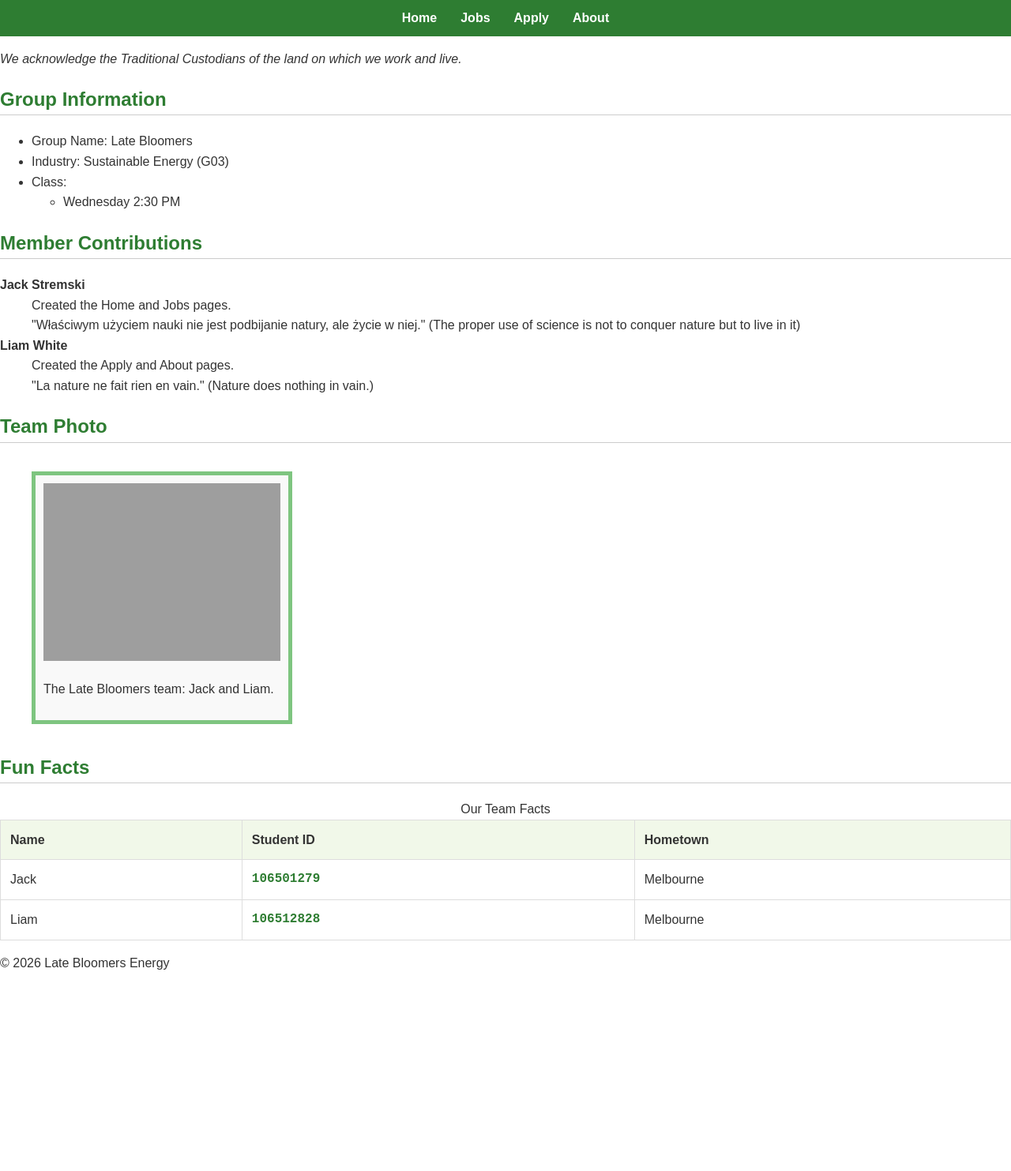
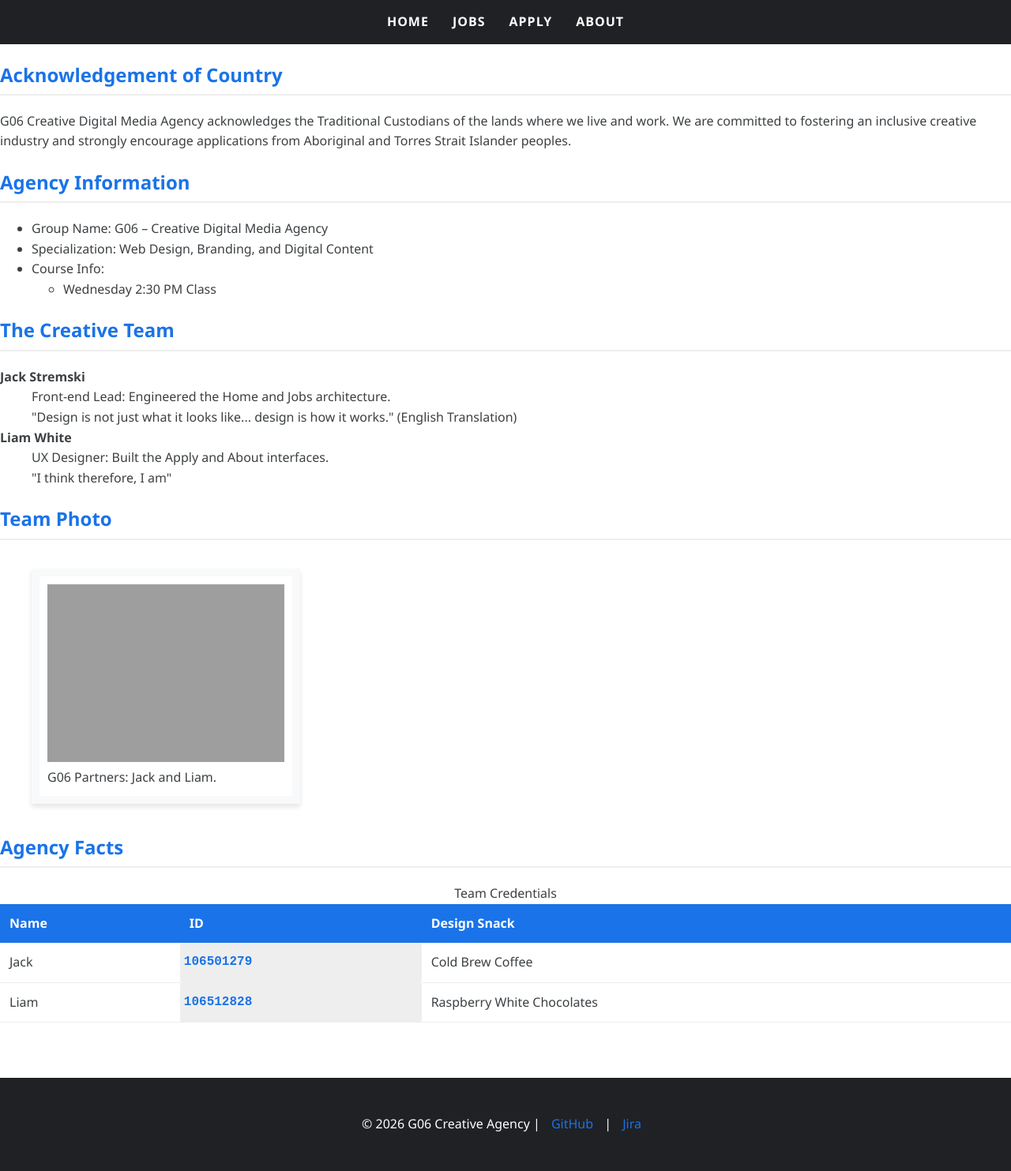
Before and after one commit to grageriann/Group-Project-Assignment, a PHP site: page /about.html in a window 1280 px wide. Shown: the whole page at 79% size. Before the commit the page ends 1228 px from the top, so only its background shows below. Run offline with PHP 8.4, Linux system fonts and the light colour scheme; grey boxes are pictures that could not be loaded.

Commit message:
modified css layour, added gridbox formatting.

```diff
--- a/about.html
+++ b/about.html
@@ -3,12 +3,13 @@
   <head>
     <meta charset="UTF-8" />
     <meta name="viewport" content="width=device-width, initial-scale=1.0" />
-    <title>About Us | Late Bloomers Energy</title>
+    <title>About Us | G06 Creative Agency</title>
     <link rel="stylesheet" href="styles.css" />
     <style>
       h2 {
-        color: #2e7d32;
-        border-bottom: 1px solid #ccc;
+        color: #1a73e8;
+        border-bottom: 2px solid #eee;
+        padding-bottom: 5px;
       }
     </style>
   </head>
@@ -26,39 +27,43 @@
 
     <main>
       <section>
-        <p style="font-style: italic">
-          We acknowledge the Traditional Custodians of the land on which we work
-          and live.
+        <h2 style="font-size: 1.5rem">Acknowledgement of Country</h2>
+        <p>
+          G06 Creative Digital Media Agency acknowledges the Traditional
+          Custodians of the lands where we live and work. We are committed to
+          fostering an inclusive creative industry and strongly encourage
+          applications from Aboriginal and Torres Strait Islander peoples.
         </p>
       </section>
 
       <section>
-        <h2>Group Information</h2>
+        <h2>Agency Information</h2>
         <ul>
-          <li>Group Name: Late Bloomers</li>
-          <li>Industry: Sustainable Energy (G03)</li>
+          <li>Group Name: G06 – Creative Digital Media Agency</li>
+          <li>Specialization: Web Design, Branding, and Digital Content</li>
           <li>
-            Class:
+            Course Info:
             <ul>
-              <li>Wednesday 2:30 PM</li>
+              <li>Wednesday 2:30 PM Class</li>
             </ul>
           </li>
         </ul>
       </section>
 
       <section>
-        <h2>Member Contributions</h2>
+        <h2>The Creative Team</h2>
         <dl>
           <dt><strong>Jack Stremski</strong></dt>
-          <dd>Created the Home and Jobs pages.</dd>
+          <dd>Front-end Lead: Engineered the Home and Jobs architecture.</dd>
           <dd>
-            "Właściwym użyciem nauki nie jest podbijanie natury, ale życie w niej." (The proper use of science is not to conquer nature but to live in it)
+            "Design is not just what it looks like... design is how it works."
+            (English Translation)
           </dd>
 
           <dt><strong>Liam White</strong></dt>
-          <dd>Created the Apply and About pages.</dd>
+          <dd>UX Designer: Built the Apply and About interfaces.</dd>
           <dd>
-            "La nature ne fait rien en vain." (Nature does nothing in vain.)
+            "I think therefore, I am"
           </dd>
         </dl>
       </section>
@@ -66,35 +71,34 @@
       <section>
         <h2>Team Photo</h2>
         <figure class="team-border">
-          <img src="group-photo.jpg" alt="The Late Bloomers Team" width="300" />
-          <!-- we will add an image we can get next week here -->
-          <p>The Late Bloomers team: Jack and Liam.</p>
+          <img src="group-photo.jpg" alt="G06 Creative Team" width="300" />
+          <figcaption>G06 Partners: Jack and Liam.</figcaption>
         </figure>
       </section>
 
       <section>
-        <h2>Fun Facts</h2>
+        <h2>Agency Facts</h2>
         <table>
           <caption>
-            Our Team Facts
+            Team Credentials
           </caption>
           <thead>
             <tr>
               <th>Name</th>
-              <th>Student ID</th>
-              <th>Hometown</th>
+              <th>ID</th>
+              <th>Design Snack</th>
             </tr>
           </thead>
           <tbody>
             <tr>
               <td>Jack</td>
               <td class="id-style">106501279</td>
-              <td>Melbourne</td>
+              <td>Cold Brew Coffee</td>
             </tr>
             <tr>
               <td>Liam</td>
               <td class="id-style">106512828</td>
-              <td>Melbourne</td>
+              <td>Raspberry White Chocolates </td>
             </tr>
           </tbody>
         </table>
@@ -102,7 +106,10 @@
     </main>
 
     <footer>
-      <p>&copy; 2026 Late Bloomers Energy</p>
+      <p>
+        &copy; 2026 G06 Creative Agency | <a href="#">GitHub</a> |
+        <a href="#">Jira</a>
+      </p>
     </footer>
   </body>
 </html>
--- a/styles.css
+++ b/styles.css
@@ -1,17 +1,42 @@
-/* --- SHARED STYLES (Jack & Liam) --- */
+/* PROJECT: G06 Creative Digital Media Agency
+   FILE: styles.css
+   AUTHORS: Jack Stremski & Liam White
+   DESCRIPTION: Main external stylesheet for the recruitment website.
+*/
+
+/* --- Root Variables for Brand Consistency --- */
+:root {
+    --primary-blue: #1a73e8;
+    --dark-grey: #202124;
+    --light-grey: #f8f9fa;
+    --text-color: #3c4043;
+    --white: #ffffff;
+    --hover-blue: #e8f0fe;
+}
+
+/* --- Global Elements --- */
 body {
-    font-family: Arial, sans-serif;
+    font-family: 'Segoe UI', Tahoma, Geneva, Verdana, sans-serif;
     margin: 0;
     padding: 0;
     line-height: 1.6;
-    color: #333;
+    color: var(--text-color);
 }
 
-/* Common Navigation Styling (Requirement) */
+/* --- Accessibility: Focus States --- */
+a:focus,
+input:focus,
+select:focus,
+textarea:focus {
+    outline: 3px solid var(--primary-blue);
+    outline-offset: 2px;
+}
+
+/* --- Common Navigation Menu --- */
 nav ul {
     list-style-type: none;
-    background-color: #2e7d32;
-    padding: 10px;
+    background-color: var(--dark-grey);
+    padding: 15px;
     margin: 0;
     display: flex;
     justify-content: center;
@@ -22,91 +47,79 @@ nav ul li {
 }
 
 nav ul li a {
-    color: white;
+    color: var(--white);
     text-decoration: none;
     font-weight: bold;
+    text-transform: uppercase;
+    letter-spacing: 1px;
+    transition: color 0.3s ease;
 }
 
-/* Background Graphic for Index Page (Requirement) */
+nav ul li a:hover {
+    color: var(--primary-blue);
+}
+
+/* --- Index Page: Background Graphic --- */
 #index-body {
-    background-image: url('energy-bg.jpg'); /* Ensure this image exists */
+    background-image: linear-gradient(rgba(0, 0, 0, 0.6), rgba(0, 0, 0, 0.6)),
+                      url('agency-hero.jpg');
     background-size: cover;
+    background-position: center;
     background-attachment: fixed;
 }
 
-/* --- ABOUT PAGE STYLES (Liam) --- */
-
-/* Stylized Student IDs (Requirement) */
-.id-style {
-    font-family: 'Courier New', monospace;
-    font-weight: bold;
-    color: #2e7d32;
+/* --- Jobs Page: Specific Requirements --- */
+aside {
+    float: right;
+    width: 25%;
+    margin-left: 15px;
+    padding: 20px;
+    border: 2px solid var(--primary-blue);
+    background-color: var(--hover-blue);
+    border-radius: 8px;
+    box-sizing: border-box;
 }
 
-/* Table styling for Fun Facts */
-table {
-    width: 100%;
-    border-collapse: collapse;
-    margin-top: 20px;
-    background-color: #fff;
+/* Clearfix for Main content when Aside is floated */
+main::after {
+    content: "";
+    display: table;
+    clear: both;
 }
 
-th, td {
-    border: 1px solid #ddd;
-    padding: 12px;
-    text-align: left;
-}
-
-th {
-    background-color: #f1f8e9;
-}
-
-/* Hover effect (Requirement) */
-tr:hover {
-    background-color: #e8f5e9;
-    transition: 0.3s;
-}
-
-/* Figure styling (Requirement) */
-.team-border {
-    border: 5px solid #7ec580;
-    padding: 10px;
-    display: inline-block;
-    background-color: #f9f9f9;
-}
-
-/* --- APPLY PAGE STYLES (Liam's Form Layout) --- */
-
-/* Form layout using CSS Grid (Requirement) */
+/* --- Apply Page: Form Grid Layout --- */
 form {
     display: grid;
     grid-template-columns: 1fr 2fr;
-    gap: 15px;
+    gap: 20px;
     max-width: 800px;
-    margin: 20px auto;
-    padding: 20px;
+    margin: 40px auto;
+    padding: 30px;
+    background-color: var(--light-grey);
+    border-radius: 10px;
 }
 
 fieldset {
     grid-column: span 2;
     display: grid;
     grid-template-columns: 1fr 2fr;
-    gap: 10px;
-    border: 2px solid #2e7d32;
+    gap: 15px;
+    border: 1px solid #dadce0;
     padding: 20px;
-    margin-bottom: 20px;
     border-radius: 8px;
+    background-color: var(--white);
 }
 
 legend {
     font-weight: bold;
+    color: var(--primary-blue);
     padding: 0 10px;
-    color: #2e7d32;
+    font-size: 1.1rem;
 }
 
 label {
     align-self: center;
-    font-weight: bold;
+    font-weight: 600;
 }
 
 input[type="text"],
@@ -116,49 +129,119 @@ input[type="date"],
 select,
 textarea {
     width: 100%;
-    padding: 8px;
+    padding: 10px;
     border: 1px solid #ccc;
     border-radius: 4px;
+    box-sizing: border-box;
 }
 
 input[type="submit"] {
     grid-column: span 2;
     padding: 15px;
-    background-color: #2e7d32;
+    background-color: var(--primary-blue);
     color: white;
     border: none;
     border-radius: 5px;
+    font-size: 1.1rem;
+    font-weight: bold;
     cursor: pointer;
-    font-size: 1.1rem;
+    transition: background-color 0.3s ease;
 }
 
 input[type="submit"]:hover {
-    background-color: #1b5e20;
+    background-color: #1557b0;
 }
 
-/* --- JOBS PAGE STYLES (Jack) --- */
-aside {
-    float: right;
-    width: 25%;
-    margin-left: 15px;
-    padding: 10px;
-    border: 2px solid #2e7d32;
-    background-color: #f1f8e9;
+/* --- About Page: Specific Requirements --- */
+
+/* Styled Student IDs */
+.id-style {
+    font-family: 'Courier New', Courier, monospace;
+    font-weight: bold;
+    color: var(--primary-blue);
+    background-color: #eeeeee;
+    padding: 2px 5px;
+    border-radius: 3px;
 }
 
-/* --- RESPONSIVE DESIGN (Requirement) --- */
+/* Bordered Figure */
+.team-border {
+    border: 10px solid var(--light-grey);
+    padding: 10px;
+    display: inline-block;
+    box-shadow: 0 4px 6px rgba(0, 0, 0, 0.1);
+}
+
+/* Styled Table */
+table {
+    width: 100%;
+    border-collapse: collapse;
+    margin: 20px 0;
+}
+
+th {
+    background-color: var(--primary-blue);
+    color: var(--white);
+    padding: 12px;
+    text-align: left;
+}
+
+td {
+    border-bottom: 1px solid #eeeeee;
+    padding: 12px;
+}
+
+/* Hover Effect for Table Rows */
+tr:hover {
+    background-color: var(--hover-blue);
+    transition: background-color 0.2s ease;
+}
+
+/* --- Responsive Design (Media Queries) --- */
 @media (max-width: 768px) {
-    form, fieldset {
-        grid-template-columns: 1fr; /* Stack labels and inputs on mobile */
+    /* Stack form into a single column */
+    form,
+    fieldset {
+        grid-template-columns: 1fr;
     }
 
     fieldset {
         grid-column: span 1;
     }
 
+    /* Stack Aside on mobile */
     aside {
         width: 100%;
         float: none;
         margin-left: 0;
+        margin-bottom: 20px;
+    }
+
+    nav ul {
+        flex-direction: column;
+        align-items: center;
+    }
+
+    nav ul li {
+        margin: 10px 0;
     }
 }
+
+/* --- Footer --- */
+footer {
+    background-color: var(--dark-grey);
+    color: var(--white);
+    text-align: center;
+    padding: 30px 10px;
+    margin-top: 50px;
+}
+
+footer a {
+    color: var(--primary-blue);
+    text-decoration: none;
+    margin: 0 10px;
+}
+
+footer a:hover {
+    text-decoration: underline;
+}
```
Also changed, not shown: apply.html (+88 -39 lines).
